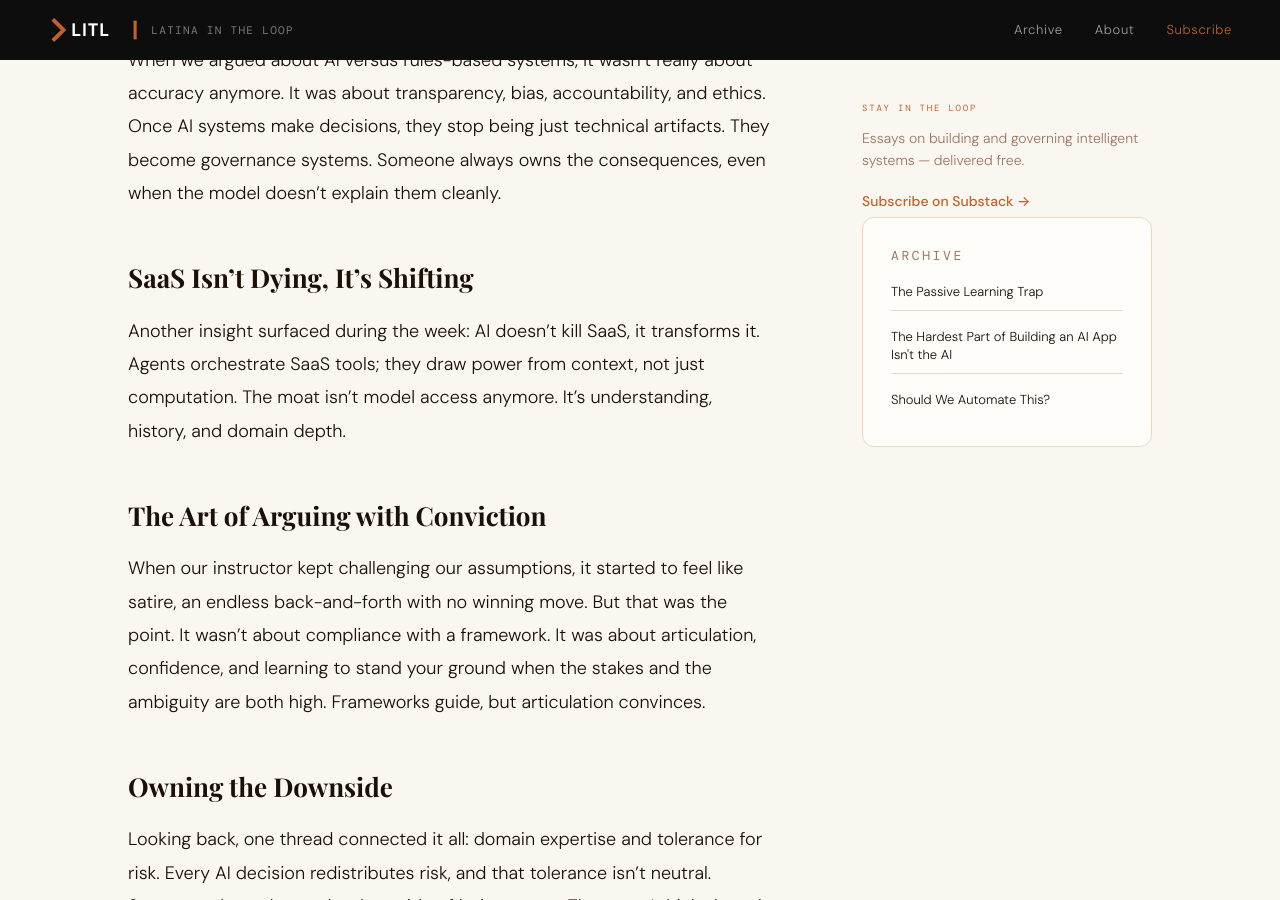
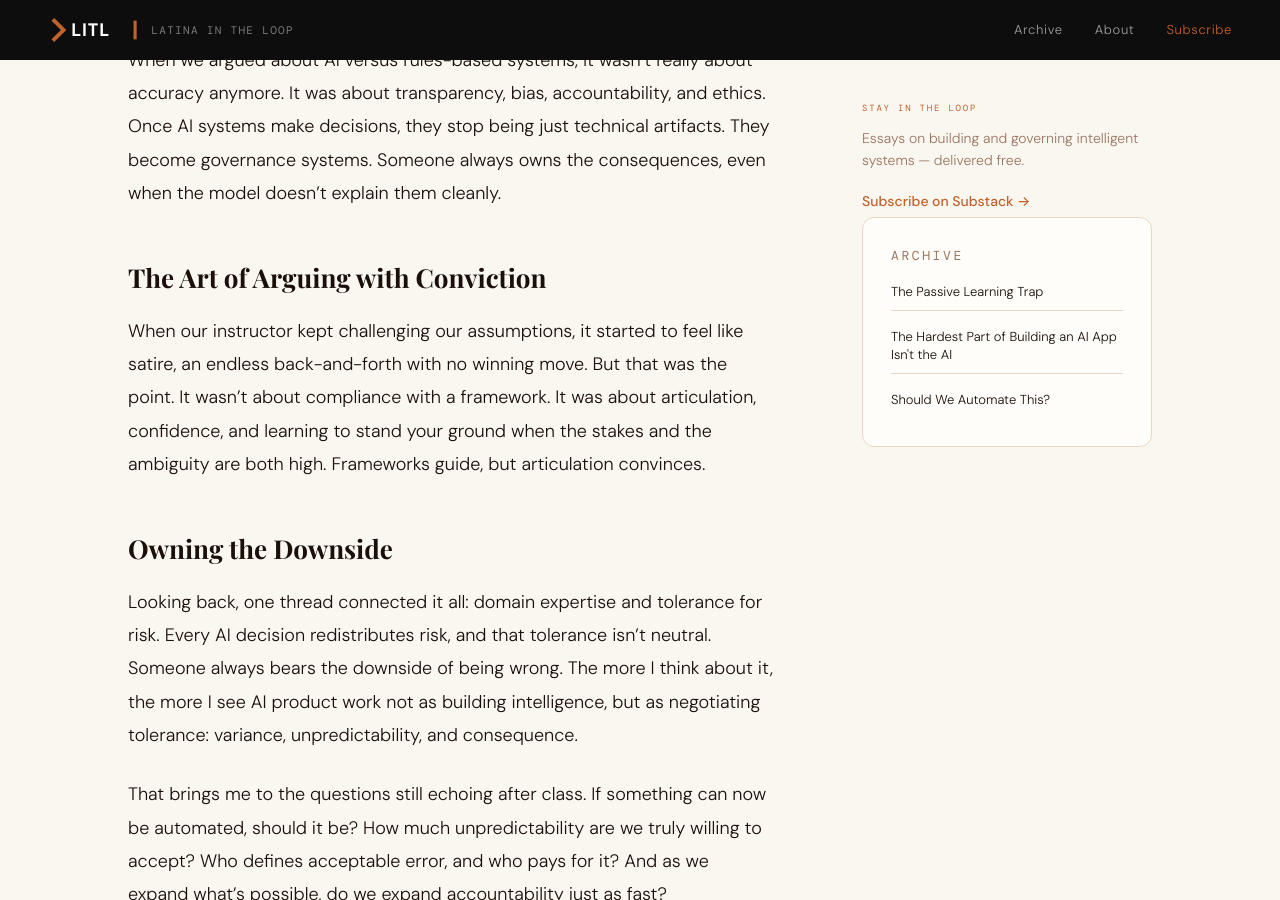
Before and after one commit to Latina-In-The-Loop/litl-blog, a Jekyll site: the page built from _posts/2026-02-18-should-we-automate-this.md, in a window 1280 px wide and 900 px high, scrolled down 1914 px. Built offline with Jekyll 4.4.1, drawn with Linux system fonts in a browser that asks for light colours; some web fonts are replaced.

Commit message:
Update 2026-02-18-should-we-automate-this.md

```diff
--- a/_posts/2026-02-18-should-we-automate-this.md
+++ b/_posts/2026-02-18-should-we-automate-this.md
@@ -30,10 +30,6 @@ A moderation case brought this home. The cost of error could far exceed the cost
 
 When we argued about AI versus rules-based systems, it wasn't really about accuracy anymore. It was about transparency, bias, accountability, and ethics. Once AI systems make decisions, they stop being just technical artifacts. They become governance systems. Someone always owns the consequences, even when the model doesn't explain them cleanly.
 
-## SaaS Isn't Dying, It's Shifting
-
-Another insight surfaced during the week: AI doesn't kill SaaS, it transforms it. Agents orchestrate SaaS tools; they draw power from context, not just computation. The moat isn't model access anymore. It's understanding, history, and domain depth.
-
 ## The Art of Arguing with Conviction
 
 When our instructor kept challenging our assumptions, it started to feel like satire, an endless back-and-forth with no winning move. But that was the point. It wasn't about compliance with a framework. It was about articulation, confidence, and learning to stand your ground when the stakes and the ambiguity are both high. Frameworks guide, but articulation convinces.
```
